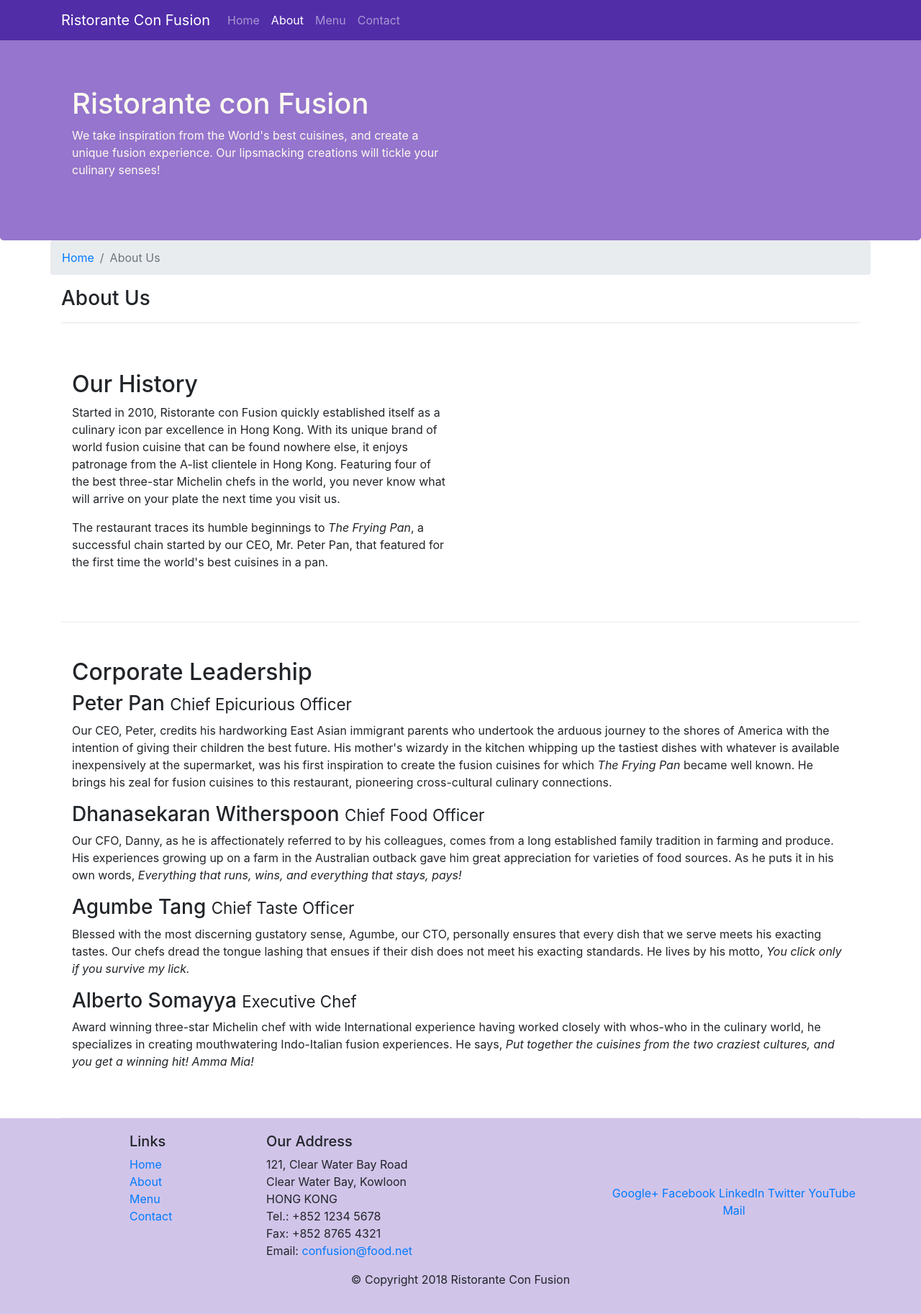
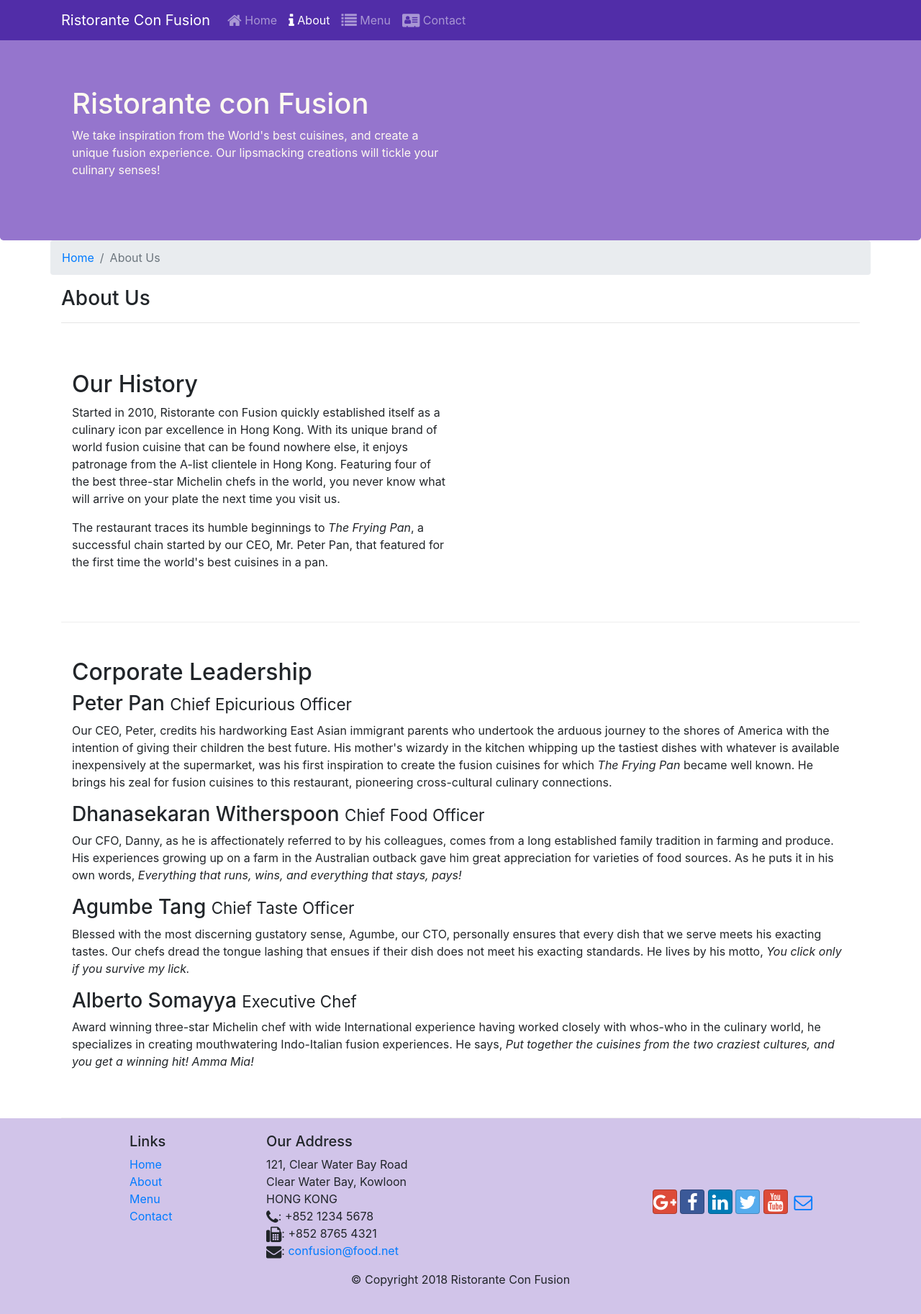
Before and after one commit to gbrwbs/bootstrap, a website: page aboutus.html in a window 1280 px wide. Shown: the whole page at 72% size. Drawn offline with nearby package versions, Linux system fonts and the light colour scheme.

Commit message:
icon fonts

```diff
--- a/aboutus.html
+++ b/aboutus.html
@@ -10,6 +10,8 @@
     <!-- Bootstrap CSS -->
     <link rel="stylesheet" href="node_modules/bootstrap/dist/css/bootstrap.min.css">
     <link rel="stylesheet" href="css/styles.css">
+    <link rel="stylesheet" href="node_modules/font-awesome/css/font-awesome.min.css">
+    <link rel="stylesheet" href="node_modules/bootstrap-social/bootstrap-social.css">
 
     <title>Ristorante Con Fusion: About Us</title>
 
@@ -24,11 +26,11 @@
            <a class="navbar-brand" href="#">Ristorante Con Fusion</a>
            <div class="collapse navbar-collapse" id="Navbar">
             <ul class="navbar-nav mr-auto">
-                    <li class="nav-item"><a class="nav-link" href="#">Home</a></li>
-                    <li class="nav-item active"><a class="nav-link" href="./aboutus.html">About</a></li>
-                    <li class="nav-item"><a class="nav-link" href="#">Menu</a></li>
-                    <li class="nav-item"><a class="nav-link" href="#">Contact</a></li>
-                </ul>
+                <li class="nav-item"><a class="nav-link" href="./index.html"><span class="fa fa-home fa-lg"></span> Home</a></li>
+                <li class="nav-item active"><a class="nav-link" href="#"><span class="fa fa-info fa-lg"></span> About</a></li>
+                <li class="nav-item"><a class="nav-link" href="#"><span class="fa fa-list fa-lg"></span> Menu</a></li>
+                <li class="nav-item"><a class="nav-link" href="#"><span class="fa fa-address-card fa-lg"></span> Contact</a></li>
+            </ul>
             </div>
         </div>
     </nav>
@@ -102,19 +104,21 @@
 		              121, Clear Water Bay Road<br>
 		              Clear Water Bay, Kowloon<br>
 		              HONG KONG<br>
-		              Tel.: +852 1234 5678<br>
-		              Fax: +852 8765 4321<br>
-		              Email: <a href="mailto:confusion@food.net">confusion@food.net</a>
-		           </address>
+                      <i class="fa fa-phone fa-lg"></i>: +852 1234 5678<br>
+                      <i class="fa fa-fax fa-lg"></i>: +852 8765 4321<br>
+                      <i class="fa fa-envelope fa-lg"></i>:
+                      <a href="mailto:confusion@food.net">confusion@food.net</a>
+
+                    </address>
                 </div>
                 <div class="col-12 col-sm-4 align-self-center">
                     <div class="text-center">
-                        <a href="http://google.com/+">Google+</a>
-                        <a href="http://www.facebook.com/profile.php?id=">Facebook</a>
-                        <a href="http://www.linkedin.com/in/">LinkedIn</a>
-                        <a href="http://twitter.com/">Twitter</a>
-                        <a href="http://youtube.com/">YouTube</a>
-                        <a href="mailto:">Mail</a>
+                        <a class="btn btn-social-icon btn-google" href="http://google.com/+"><i class="fa fa-google-plus"></i></a>
+                        <a class="btn btn-social-icon btn-facebook" href="http://www.facebook.com/profile.php?id="><i class="fa fa-facebook"></i></a>
+                        <a class="btn btn-social-icon btn-linkedin" href="http://www.linkedin.com/in/"><i class="fa fa-linkedin"></i></a>
+                        <a class="btn btn-social-icon btn-twitter" href="http://twitter.com/"><i class="fa fa-twitter"></i></a>
+                        <a class="btn btn-social-icon btn-google" href="http://youtube.com/"><i class="fa fa-youtube"></i></a>
+                        <a class="btn btn-social-icon" href="mailto:"><i class="fa fa-envelope-o"></i></a>
                     </div>
                 </div>
            </div>
--- a/package.json
+++ b/package.json
@@ -15,6 +15,8 @@
   },
   "dependencies": {
     "bootstrap": "^4.0.0",
+    "bootstrap-social": "^5.1.1",
+    "font-awesome": "^4.7.0",
     "jquery": "^3.3.1",
     "popper.js": "^1.12.9"
   }
```
Also changed, not shown: index.html (+13 -9 lines), 1 other file.
